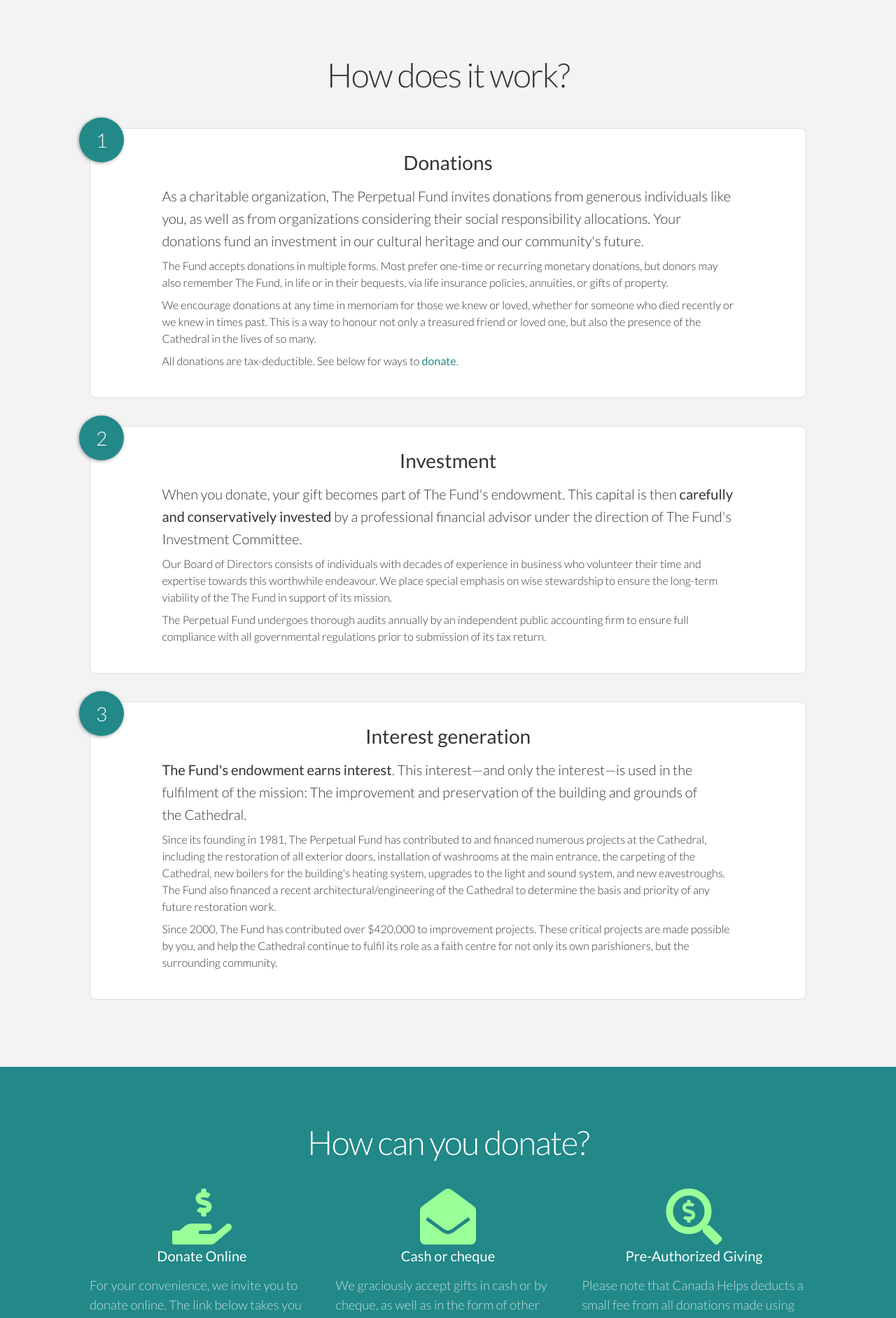
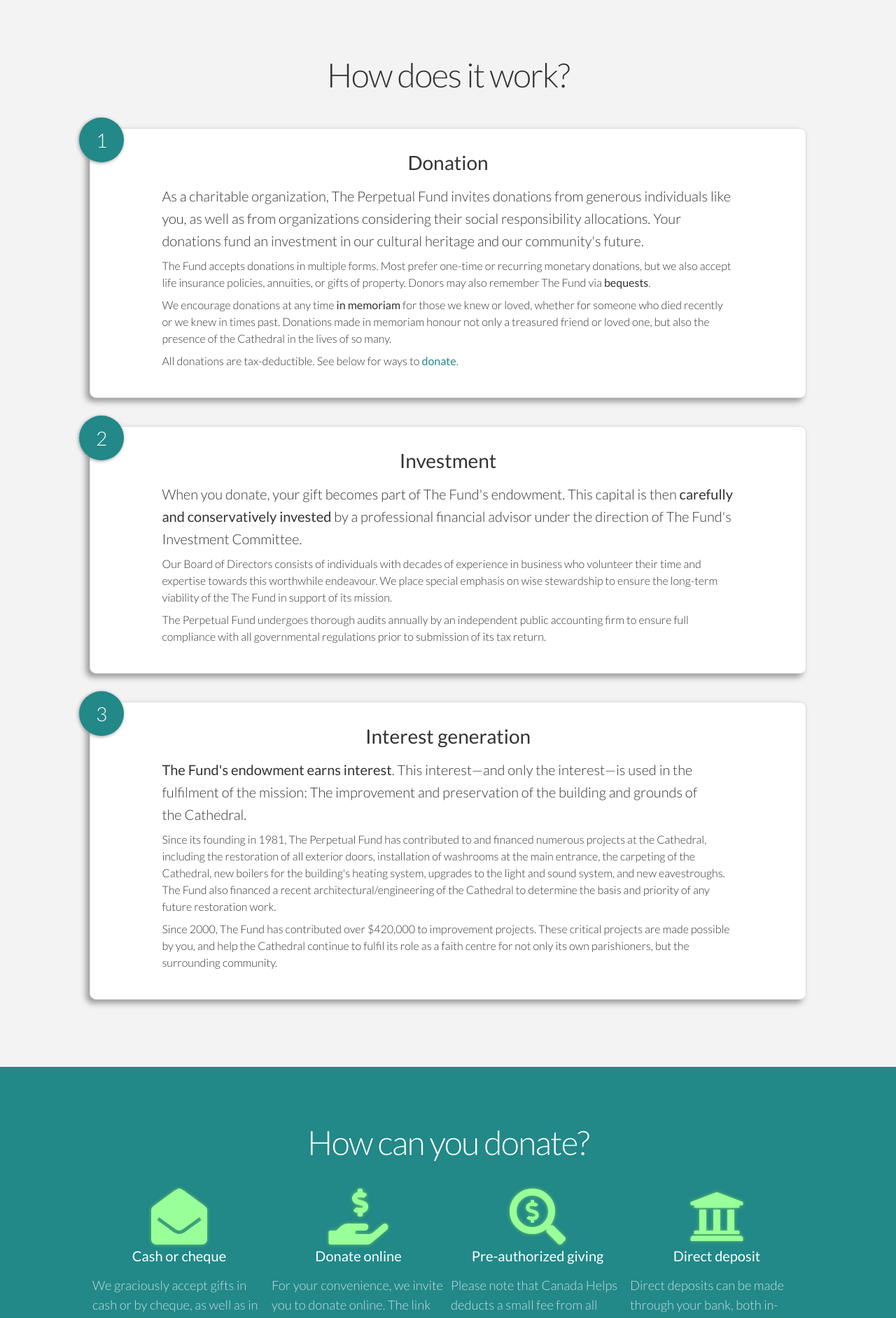
Before and after one commit to perpetualfund-stpeterinchains/perpetualfund-stpeterinchains.github.io, a Jekyll site: the page built from index.html, in a window 1280 px wide. Shown: the part 1233-3117 px from the top of the page at 70% size. Built offline with Jekyll 4.4.1, drawn with Linux system fonts in a browser that asks for light colours; nearby versions of some CDN libraries; some of the changed text lies outside the part shown.

Commit message:
Separated donation section into three independent grids, added PDF forms for preauth and direct deposit

```diff
--- a/_config.yml
+++ b/_config.yml
@@ -5,6 +5,7 @@
 scripts_path:      /scripts/
 images_path:       /images/
 images_board_path: /images/board/
+forms_path:        /forms/
 slideshow_delay:   5000
 
 exclude: ["misc"]
--- a/_data/main.yml
+++ b/_data/main.yml
@@ -45,7 +45,7 @@
 howitworks:
   title: How does it work?
   points:
-    - title: Donations
+    - title: Donation
       icon: 1
       text: |
         As a charitable organization, The&nbsp;Perpetual&nbsp;Fund invites
@@ -55,14 +55,15 @@
         community&apos;s&nbsp;future.
 
         The&nbsp;Fund accepts donations in multiple forms.
-        Most prefer one-time or recurring monetary donations, but donors
-        may also remember The&nbsp;Fund, in life or in their bequests, via
-        life insurance policies, annuities, or gifts of property.
+        Most prefer one-time or recurring monetary donations, but we also
+        accept life insurance policies, annuities, or gifts of property.
+        Donors may also remember The&nbsp;Fund via&nbsp;**bequests**.
 
-        We encourage donations at any time in memoriam for those we knew or
+        We encourage donations at any time **in memoriam** for those we knew or
         loved, whether for someone who died recently or we knew in times past.
-        This is a way to honour not only a treasured friend or loved one,
-        but also the presence of the Cathedral in the lives of so many.
+        Donations made in memoriam honour not only a treasured friend or loved
+        one, but also the presence of the Cathedral in the lives of
+        so&nbsp;many.
 
         All donations are tax-deductible. See below for ways
         to&nbsp;[donate](#howtodonate).
@@ -108,9 +109,25 @@
 
 howtodonate:
   title: How can you donate?
-  methods:
+  monetary:
     -
-      title: Donate Online
+      title: Cash or cheque
+      icon: envelope-open
+      text: |
+        We graciously accept gifts in cash or by cheque, as well as in the form
+        of other recognized monetary instruments. We invite you to use
+        the **envelopes specifically for donations to
+        The&nbsp;Perpetual&nbsp;Fund** located at the entrances inside
+        the&nbsp;Cathedral.
+
+        Donations placed inside these envelopes may be placed on the offertory
+        plate during mass, delivered to the Cathedral&nbsp;Rectory&nbsp;Office,
+        or mailed&nbsp;to the address shown on the&nbsp;envelope.
+
+        Please be sure to provide your contact information on the envelope, so
+        that we can generate a tax receipt for&nbsp;you.
+    -
+      title: Donate online
       icon: hand-holding-usd
       text: |
         For your convenience, we invite you to donate online.
@@ -125,23 +142,7 @@
         your contact information. We would be honoured to keep you apprised of
         the The&nbsp;Fund&apos;s ongoing activities and&nbsp;projects.
     -
-      title: Cash or cheque
-      icon: envelope-open
-      text: |
-        We graciously accept gifts in cash or by cheque, as well as in the form
-        of other recognized monetary instruments. We invite you to use
-        the **envelopes specifically for donations to
-        The&nbsp;Perpetual&nbsp;Fund** located at the entrances inside
-        the&nbsp;Cathedral.
-
-        Donations placed inside these envelopes may be dropped&nbsp;off at the
-        Cathedral&nbsp;Rectory&nbsp;Office or mailed&nbsp;to the address shown
-        on the&nbsp;envelope.
-
-        Please be sure to provide your contact information on the envelope, so
-        that we can generate a tax receipt for&nbsp;you.
-    -
-      title: Pre-Authorized Giving
+      title: Pre-authorized giving
       icon: search-dollar
       text: |
         Please note that Canada Helps deducts a small fee from all donations
@@ -152,12 +153,13 @@
         monthly&nbsp;basis.
 
         Simply complete our
-        [Pre-Authorized Giving&nbsp;Plan&nbsp;Form](javascript:void(0)),
-        which can be dropped&nbsp;off at the Cathedral&nbsp;Rectory&nbsp;Office
-        or mailed&nbsp;to the address shown on the form.
+        [Pre-Authorized Giving&nbsp;Plan&nbsp;Form](/forms/perpetualfund-preauthorized.pdf),
+        providing your banking and contact information. The form can be
+        delivered to the Cathedral&nbsp;Rectory&nbsp;Office or mailed&nbsp;to
+        the address shown on the form.
         We will be happy to issue annual tax receipts for all&nbsp;donations.
     -
-      title: Direct Deposits
+      title: Direct deposit
       icon: university
       text: |
         Direct deposits can be made through your bank, both in-person at
@@ -166,16 +168,17 @@
         become part of The&nbsp;Fund&apos;s&nbsp;endowment.
 
         Please see our
-        [Direct&nbsp;Deposit&nbsp;Form](javascript:void(0)), which provides
-        our banking information so that your bank can help you give once or
-        set&nbsp;up recurring gifts.
-        If you use **online banking**, consider adding The&nbsp;Fund as a payee
-        using the bank account information shown on the form, in order to use
-        this method as a means of&nbsp;giving.
+        [Direct&nbsp;Deposit&nbsp;Form](/forms/perpetualfund-directdeposit.pdf),
+        which provides our banking information so that **your bank** can assist
+        you in giving once or setting&nbsp;up recurring gifts.
+        If you prefer to use **online banking**, add
+        The&nbsp;Perpetual&nbsp;Fund as a payee using the bank account
+        information shown on the&nbsp;form.
 
         For tax receipts, please provide your contact information on the form,
-        which can be dropped&nbsp;off at the Cathedral&nbsp;Rectory&nbsp;Office
-        or mailed&nbsp;to the address shown on the&nbsp;form.
+        which can be delivered to the Cathedral&nbsp;Rectory&nbsp;Office or
+        mailed&nbsp;to the address shown on the&nbsp;form.
+  other:
     -
       title: Fixed-income investments
       icon: chart-line
@@ -231,14 +234,30 @@
         consideration of these types of gifts.
         We graciously ask that you contact us should you be considering a gift
         of any type of physical&nbsp;property.
+  miscellany:
+    -
+      title: In memoriam
+      icon: bible
+      text: |
+        Many donors choose to give to The&nbsp;Perpetual&nbsp;Fund in
+        remembrance of a beloved friend or family member. Whether someone has
+        recently passed away or remembered from times past, **a donation
+        in&nbsp;memoriam of a cherished friend or loved&nbsp;one is a
+        remembrance that will last in&nbsp;perpetuity**.
+
+        If you are so moved to donate in&nbsp;memoriam, please speak to us
+        directly. We will be honoured to include that person in the
+        Memorial&nbsp;Book and in the special intentions offered during the
+        monthly First&nbsp;Friday morning&nbsp;mass dedicated to donors to
+        The&nbsp;Perpetual&nbsp;Fund and to those remembered in&nbsp;memoriam.
     -
       title: Legal
       icon: gavel
       text: |
         To bequeath a monetary amount, an investment, or property,
-        or where the nature of your donation requires the citation of
-        The&nbsp;Fund in any legal documentation, please be sure to specify
-        The&nbsp;Fund&apos;s **full&nbsp;legal&nbsp;name**&#x3A;
+        or if the nature of your donation requires the citation of
+        The&nbsp;Fund in any form of legal documentation, please be sure to
+        specify The&nbsp;Fund&apos;s **full&nbsp;legal&nbsp;name**&#x3A;
 
         > **THE CATHEDRAL OF ST. PETER-IN-CHAINS PERPETUAL FUND**
 
--- a/index.html
+++ b/index.html
@@ -70,11 +70,29 @@
 <section id="howtodonate">
   <h1>{{ howtodonate.title }}</h1>
   <div class="howtodonate-grid pure-g">
-    {% for method in howtodonate.methods %}
-    <div class="howtodonate-item pure-u-1 pure-u-md-1-2 pure-u-lg-1-3">
+    {% for method in howtodonate.monetary %}
+    <div class="howtodonate-item pure-u-1 pure-u-md-1-2 pure-u-xl-1-4">
       <div class="howtodonate-icon"><i class="fas fa-{{ method.icon }}"></i></div>
       <h1 class="howtodonate-title">{{ method.title }}</h1>
       <div class="howtodonate-text markdown">{{ method.text | markdownify }}</div>
+    </div>
+    {% endfor %}
+  </div>
+  <div class="howtodonate-grid pure-g">
+    {% for method in howtodonate.other %}
+    <div class="howtodonate-item pure-u-1 pure-u-md-1-3">
+      <div class="howtodonate-icon"><i class="fas fa-{{ method.icon }}"></i></div>
+      <h1 class="howtodonate-title">{{ method.title }}</h1>
+      <div class="howtodonate-text markdown">{{ method.text | markdownify }}</div>
+    </div>
+    {% endfor %}
+  </div>
+  <div class="howtodonate-grid pure-g">
+    {% for point in howtodonate.miscellany %}
+    <div class="howtodonate-item pure-u-1 pure-u-md-1-2">
+      <div class="howtodonate-icon"><i class="fas fa-{{ point.icon }}"></i></div>
+      <h1 class="howtodonate-title">{{ point.title }}</h1>
+      <div class="howtodonate-text markdown">{{ point.text | markdownify }}</div>
     </div>
     {% endfor %}
   </div>
--- a/styles/main.scss
+++ b/styles/main.scss
@@ -203,7 +203,7 @@
 div.howitworks-box {
   position: relative; box-sizing: border-box;
   margin-bottom: 2.5rem; padding: 2rem 5%;
-  border: 1px solid #ddd; border-radius: 9px;
+  border: 1px solid #ddd; border-radius: 9px; box-shadow: -5px 5px 9px #999;
   background-color: white;
 }
 
@@ -248,24 +248,27 @@
   text-align: center;
 }
 
-div.howtodonate-grid { margin-top: 2rem; }
+div.howtodonate-grid { /* margin-top: 2rem; */ }
 
 div.howtodonate-item { box-sizing: border-box; padding-bottom: 1rem; }
 
-div.howtodonate-icon { font-size: 5rem; text-align: center; color: #9f9; }
+div.howtodonate-icon {
+  font-size: 5rem; text-align: center;
+  text-shadow: 0 0 5px #6c6; color: #9f9;
+}
 
 h1.howtodonate-title {
   margin: 0 0 1rem 0;
   font-size: 1.25rem; font-weight: 400; text-align: center;
 }
 
-div.howtodonate-text { font-weight: 300; color: rgba(255,255,255,0.75); }
+div.howtodonate-text { padding: 0 0.25rem; font-weight: 300; color: rgba(255,255,255,0.75); }
 div.howtodonate-text > h1 { margin: 0.75rem 0 0.25rem; font-weight: 400; font-size: 1rem; color: white; }
 div.howtodonate-text > p { margin: 0 0 0.5rem 0; font-size: 1rem; line-height: 1.5rem; }
 div.howtodonate-text > p:first-child { font-size: 1.15rem; line-height: 1.75rem; }
 
 div.howtodonate-text > blockquote { margin-left: 3rem; }
-div.howtodonate-text > blockquote:first-of-type { margin: 1rem 0; text-align: center; }
+div.howtodonate-text > blockquote:first-of-type { margin: 1.5rem 0; text-align: center; }
 
 div.howtodonate-text > blockquote > p { margin: 0; }
 div.howtodonate-text > blockquote > p > a {
@@ -273,7 +276,7 @@
   font-size: 1.1rem; font-weight: 300;
   color: #ff9;
 }
-div.howtodonate-text > blockquote > p > a:hover { color: #cc6; border-color: #cc6; }
+div.howtodonate-text > blockquote > p > a:hover { background-color: #ff9; color: #288; }
 
 div.howtodonate-text a { font-weight: 400; color: #ff9; }
 div.howtodonate-text a:hover { color: #cc6; }
@@ -290,17 +293,6 @@
 
 #howtodonate-legal > p { margin: 0 0 0.5rem 0; line-height: 1.5rem; }
 #howtodonate-legal strong { font-weight: 400; color: white; }
-
-@media screen and (min-width: 48rem) {
-  div.howtodonate-item:nth-child(odd) { padding-right: 1.5%; }
-  div.howtodonate-item:nth-child(even) { padding-left: 1.5%; }
-}
-
-@media screen and (min-width: 64rem) {
-  div.howtodonate-item:nth-child(3n+1) { padding: 0 2% 1rem 0; }
-  div.howtodonate-item:nth-child(3n+2) { padding: 0 1% 1rem 1%; }
-  div.howtodonate-item:nth-child(3n+3) { padding: 0 0 1rem 2%;}
-}
 
 
 /* WHAT ARE THE BENEFITS? */
@@ -325,7 +317,10 @@
 
 div.donorbenefits-item { box-sizing: border-box; padding-bottom: 1rem; }
 
-div.donorbenefits-icon { font-size: 5rem; text-align: center; color: #fcf; }
+div.donorbenefits-icon {
+  font-size: 5rem; text-align: center;
+  text-shadow: 0 0 5px #c9c; color: #fcf;
+}
 
 h1.donorbenefits-title {
   margin: 0 0 1rem 0;
```
Also changed, not shown: 2 other files.
